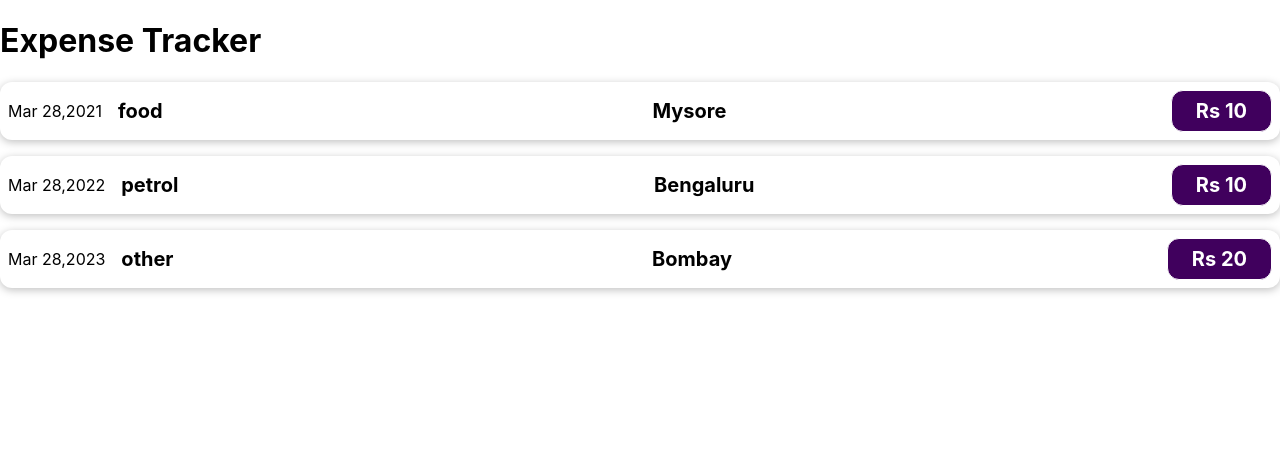
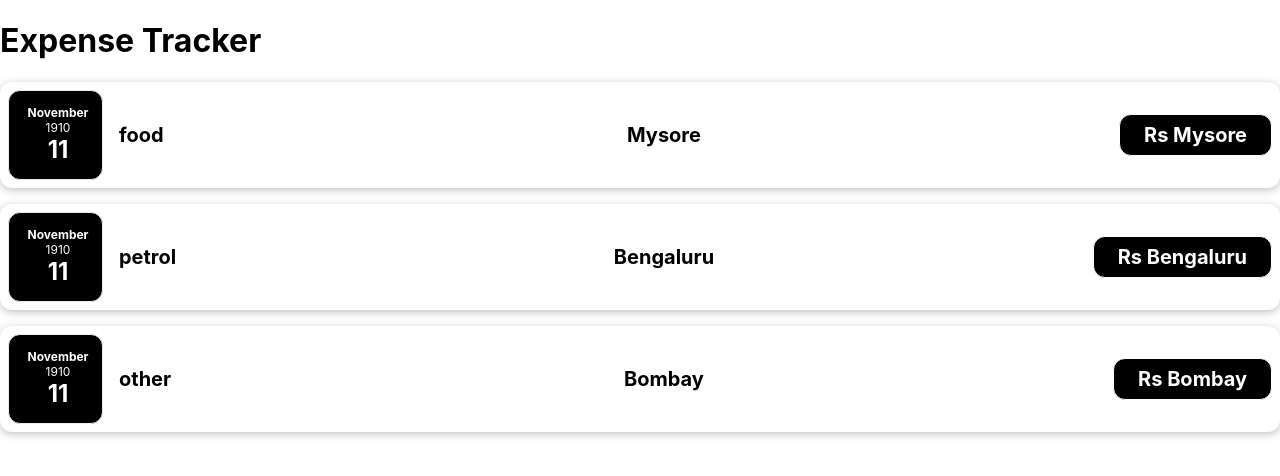
Before and after one commit to roshinys/react-ExpenseTracker, a React (Create React App) app: page / in a window 1280 px wide. Shown: the top 476 px of the page. Built offline with nearby package versions, Linux system fonts and the light colour scheme.

Commit message:
added two new component

```diff
--- a/src/App.js
+++ b/src/App.js
@@ -3,19 +3,25 @@ import ExpenseItem from "./components/ExpenseItem";
 
 function App() {
   const expenseItems = [
-    { id: 1, name: "food", price: 10, date: "Mar 28,2021", location: "Mysore" },
+    {
+      id: 1,
+      name: "food",
+      price: 10,
+      date: new Date(3, 28, 2021),
+      location: "Mysore",
+    },
     {
       id: 2,
       name: "petrol",
       price: 10,
-      date: "Mar 28,2022",
+      date: new Date(3, 28, 2022),
       location: "Bengaluru",
     },
     {
       id: 3,
       name: "other",
       price: 20,
-      date: "Mar 28,2023",
+      date: new Date(3, 28, 2023),
       location: "Bombay",
     },
   ];
@@ -23,7 +29,7 @@ function App() {
     <div className="app">
       <h1>Expense Tracker</h1>
       {expenseItems.map((expense)=>{
-        return <ExpenseItem expense={expense}/>
+        return <ExpenseItem expense={expense} key={expense.id}/>
       })}
     </div>
   );
--- /dev/null
+++ b/src/components/ExpenseDate.css
@@ -0,0 +1,28 @@
+.expense-date {
+  display: flex;
+  flex-direction: column;
+  width: 5.5rem;
+  height: 5.5rem;
+  border: 1px solid #ececec;
+  /* background-color: #2a2a2a; */
+  color: white;
+  border-radius: 12px;
+  align-items: center;
+  justify-content: center;
+  padding-left: 5px;
+  background: black;
+}
+
+.expense-date__month {
+  font-size: 0.75rem;
+  font-weight: bold;
+}
+
+.expense-date__year {
+  font-size: 0.75rem;
+}
+
+.expense-date__day {
+  font-size: 1.5rem;
+  font-weight: bold;
+}
--- /dev/null
+++ b/src/components/ExpenseDate.js
@@ -0,0 +1,17 @@
+import React from "react";
+import "./ExpenseDate.css";
+
+function ExpenseDate({ date }) {
+  const month = date.toLocaleString("en-US", { month: "long" });
+  const day = date.toLocaleString("en-US", { month: "2-digit" });
+  const year = date.getFullYear();
+  return (
+    <div className="expense-date">
+      <div className="expense-date__month">{month}</div>
+      <div className="expense-date__year">{year}</div>
+      <div className="expense-date__day">{day}</div>
+    </div>
+  );
+}
+
+export default ExpenseDate;
--- /dev/null
+++ b/src/components/ExpenseDetails.js
@@ -0,0 +1,14 @@
+import React from "react";
+import "./ExpenseItem.css";
+
+function ExpenseDetails({ name, location, price }) {
+  return (
+    <>
+      <h2>{name}</h2>
+      <h2>{location}</h2>
+      <div className="expense-item__price">Rs {price}</div>
+    </>
+  );
+}
+
+export default ExpenseDetails;
--- a/src/components/ExpenseItem.css
+++ b/src/components/ExpenseItem.css
@@ -31,7 +31,7 @@
   font-size: 1rem;
   font-weight: bold;
   color: white;
-  background-color: #40005d;
+  background-color: black;
   border: 1px solid white;
   padding: 0.5rem;
   border-radius: 12px;
--- a/src/components/ExpenseItem.js
+++ b/src/components/ExpenseItem.js
@@ -1,14 +1,14 @@
 import React from "react";
+import ExpenseDate from "./ExpenseDate";
+import ExpenseDetails from "./ExpenseDetails";
 import "./ExpenseItem.css";
 
-function ExpenseItem({expense}) {
+function ExpenseItem({ expense }) {
   return (
-    <div className="expense-item" key={expense.id}>
-      <div>{expense.date}</div>
+    <div className="expense-item" >
+      <ExpenseDate date={expense.date} />
       <div className="expense-item__description">
-        <h2>{expense.name}</h2>
-        <h2>{expense.location}</h2>
-        <div className="expense-item__price">Rs {expense.price}</div>
+        <ExpenseDetails name={expense.name} location={expense.location} price={expense.location}/>
       </div>
     </div>
   );
```
